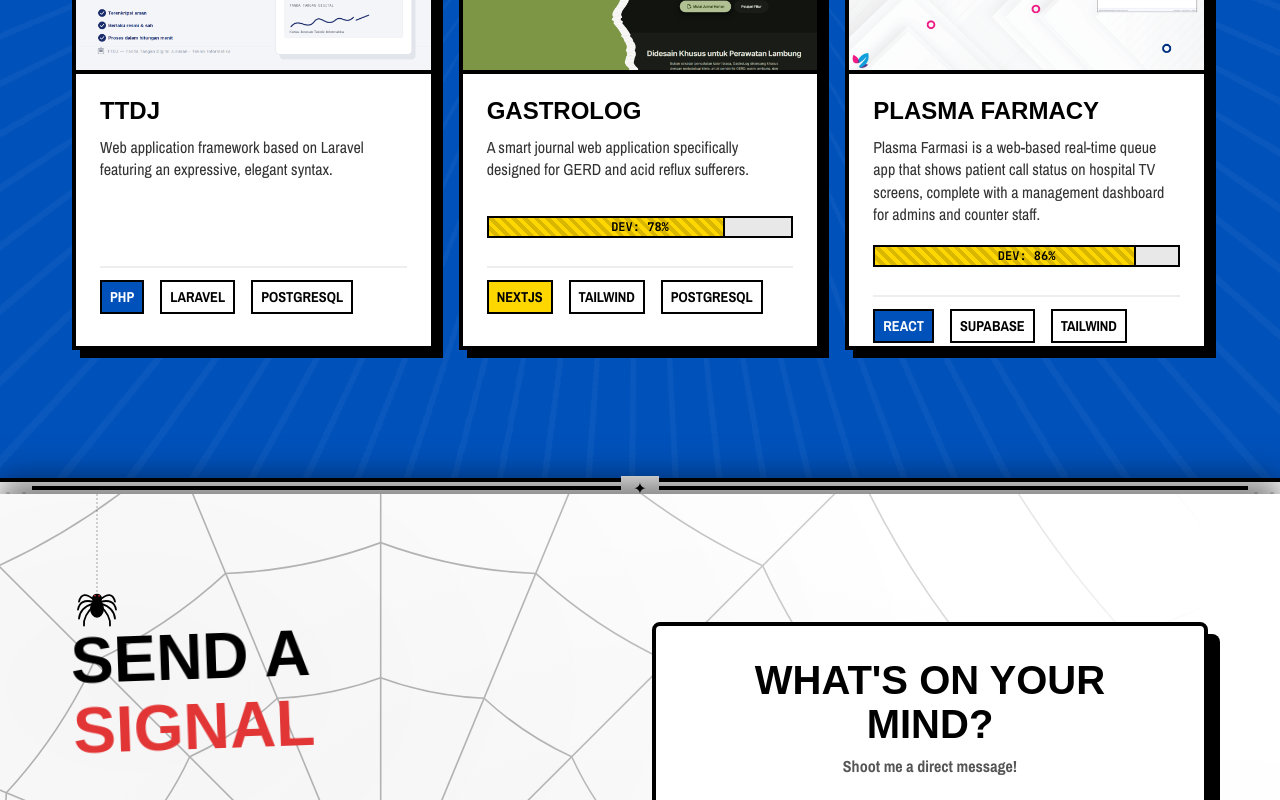
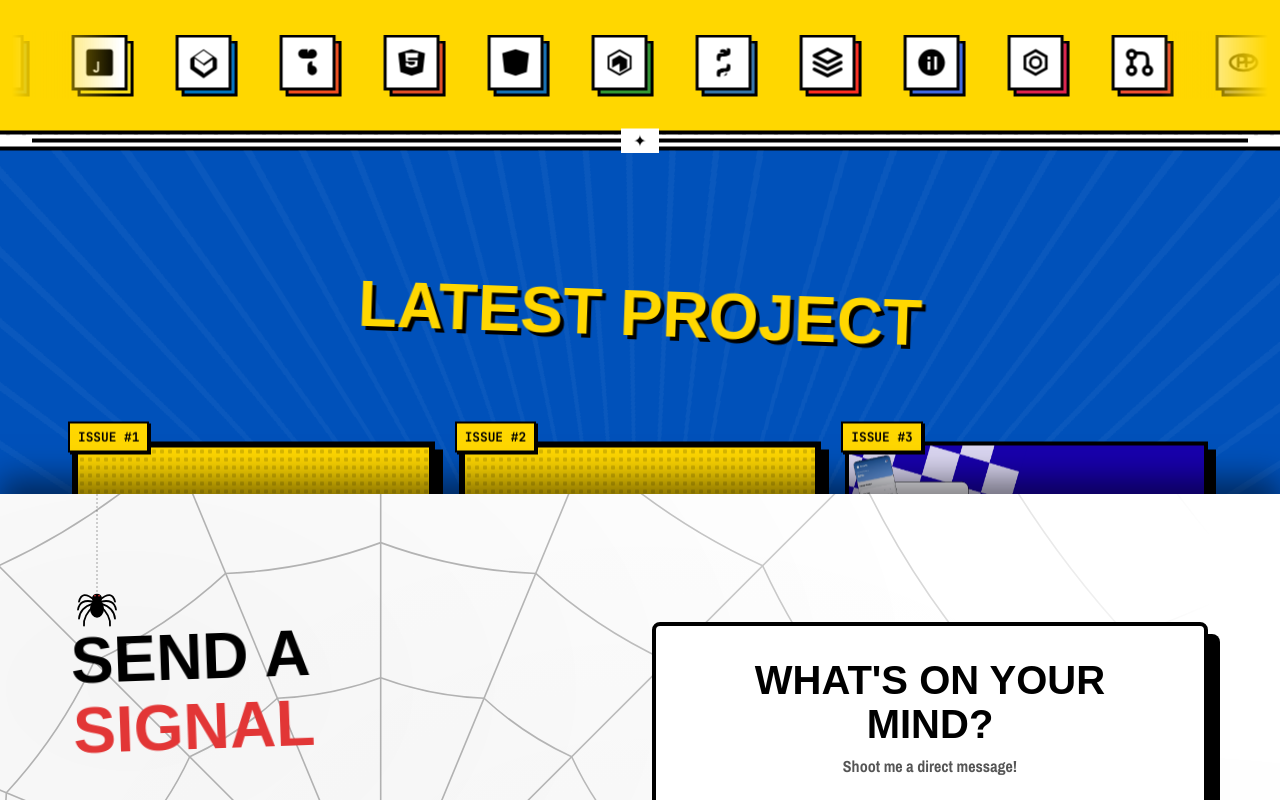
Before and after one commit to Saintfai/portfolio, a Next.js app: page / in a window 1280 px wide. Shown: the part 3066-3866 px from the top of the page. Built offline with nearby package versions, Linux system fonts and the light colour scheme; a web font is replaced by a local one.

Commit message:
Extract OverlapEffect component for scroll handling

```diff
--- /dev/null
+++ b/app/components/OverlapEffect.tsx
@@ -0,0 +1,87 @@
+"use client";
+
+import { useEffect, useRef } from "react";
+
+export default function OverlapEffect({
+  mainContent,
+  overlapContent
+}: {
+  mainContent: React.ReactNode;
+  overlapContent: React.ReactNode;
+}) {
+  const mainRef = useRef<HTMLDivElement>(null);
+  const overlapRef = useRef<HTMLDivElement>(null);
+
+  useEffect(() => {
+    let animationFrameId: number;
+
+    const onScroll = () => {
+      if (!mainRef.current || !overlapRef.current) return;
+
+      const overlapRect = overlapRef.current.getBoundingClientRect();
+      const windowHeight = window.innerHeight;
+
+      // When the overlap section starts entering the viewport from the bottom
+      if (overlapRect.top < windowHeight) {
+        // Calculate how much it has entered
+        const overlapAmount = windowHeight - overlapRect.top;
+
+        // Prevent translating more than the height of the overlap section
+        const maxOverlap = overlapRect.height;
+        const translateY = Math.min(overlapAmount, maxOverlap);
+
+        // Translate the main content down by the exact amount the page has scrolled past it,
+        // effectively "freezing" it in place while the overlap content slides over it.
+        mainRef.current.style.transform = `translateY(${translateY}px)`;
+      } else {
+        mainRef.current.style.transform = `translateY(0px)`;
+      }
+    };
+
+    const handleScroll = () => {
+      // Use requestAnimationFrame for smooth 60fps performance
+      if (animationFrameId) cancelAnimationFrame(animationFrameId);
+      animationFrameId = requestAnimationFrame(onScroll);
+    };
+
+    window.addEventListener("scroll", handleScroll, { passive: true });
+    window.addEventListener("resize", handleScroll, { passive: true });
+
+    // Initial call
+    handleScroll();
+
+    return () => {
+      window.removeEventListener("scroll", handleScroll);
+      window.removeEventListener("resize", handleScroll);
+      if (animationFrameId) cancelAnimationFrame(animationFrameId);
+    };
+  }, []);
+
+  return (
+    <>
+      <div
+        ref={mainRef}
+        className="page-wrapper halftone-bg"
+        style={{
+          position: "relative",
+          zIndex: 0,
+          willChange: "transform"
+        }}
+      >
+        {mainContent}
+      </div>
+      <div
+        ref={overlapRef}
+        className="overlap-wrapper"
+        style={{
+          position: "relative",
+          zIndex: 1,
+          backgroundColor: "var(--bg-gutter)",
+          boxShadow: "0px -15px 30px rgba(0,0,0,0.5)"
+        }}
+      >
+        {overlapContent}
+      </div>
+    </>
+  );
+}
--- a/app/page.tsx
+++ b/app/page.tsx
@@ -6,11 +6,14 @@ import ProjectsSection from "./components/ProjectsSection";
 import ContactSection from "./components/ContactSection";
 import Footer from "./components/Footer";
 import ScrollReveal from "./components/ScrollReveal";
+import OverlapEffect from "./components/OverlapEffect";
 
 export default function Home() {
   return (
     <main style={{ minHeight: "100vh", position: "relative" }}>
-      <div className="page-wrapper halftone-bg" style={{ position: "sticky", bottom: 0, zIndex: 0 }}>
+      <OverlapEffect
+        mainContent={
+          <>
             <Navbar />
             <HeroSection />
             <ScrollReveal className="panel-gutter" animationClass="scroll-reveal-simple" threshold={0.5} />
@@ -20,11 +23,15 @@ export default function Home() {
             <ScrollReveal className="panel-gutter" animationClass="scroll-reveal-simple" threshold={0.5} />
             <ProjectsSection />
             <ScrollReveal className="panel-gutter" animationClass="scroll-reveal-simple" threshold={0.5} />
-      </div>
-      <div style={{ position: "relative", zIndex: 1, boxShadow: "0px -15px 30px rgba(0,0,0,0.5)", backgroundColor: "var(--bg-gutter)" }}>
+          </>
+        }
+        overlapContent={
+          <>
             <ContactSection />
             <Footer />
-      </div>
+          </>
+        }
+      />
     </main>
   );
 }
```
Lines whose indentation alone changed are shown as unchanged.
